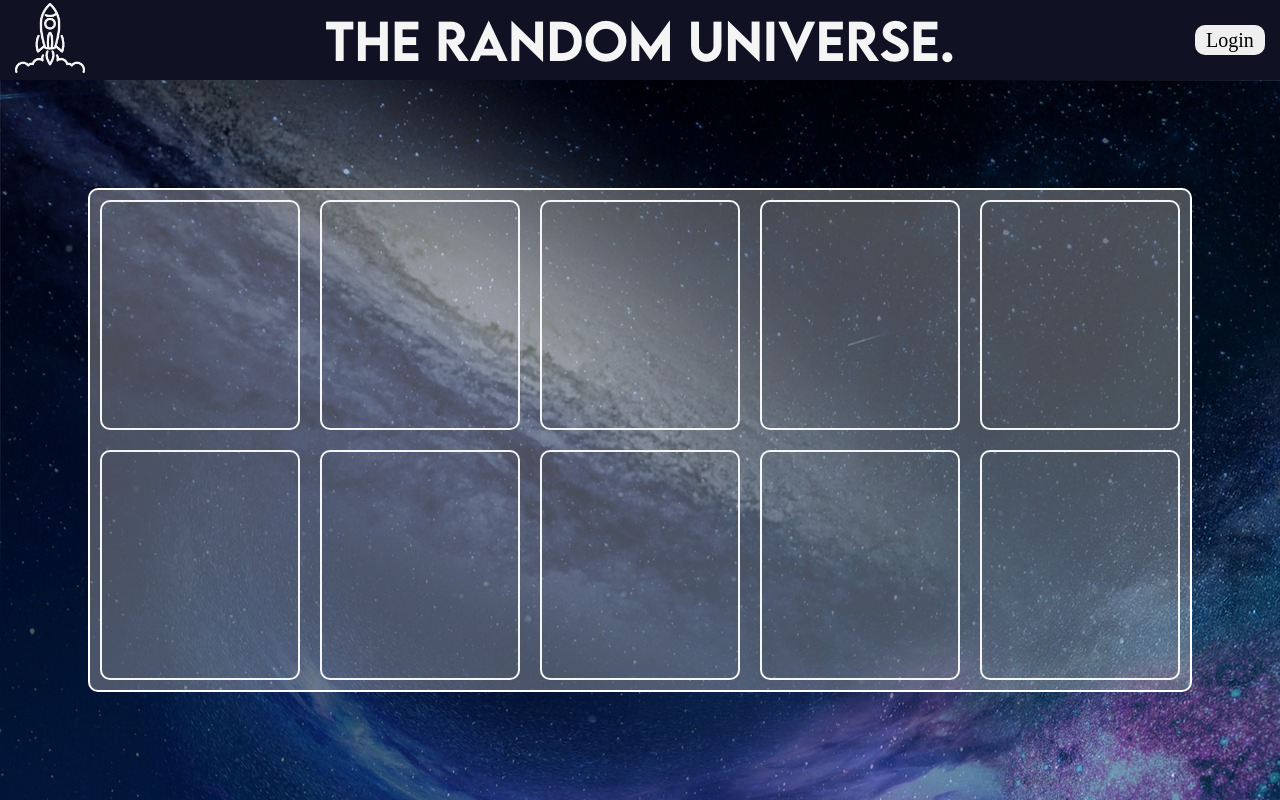
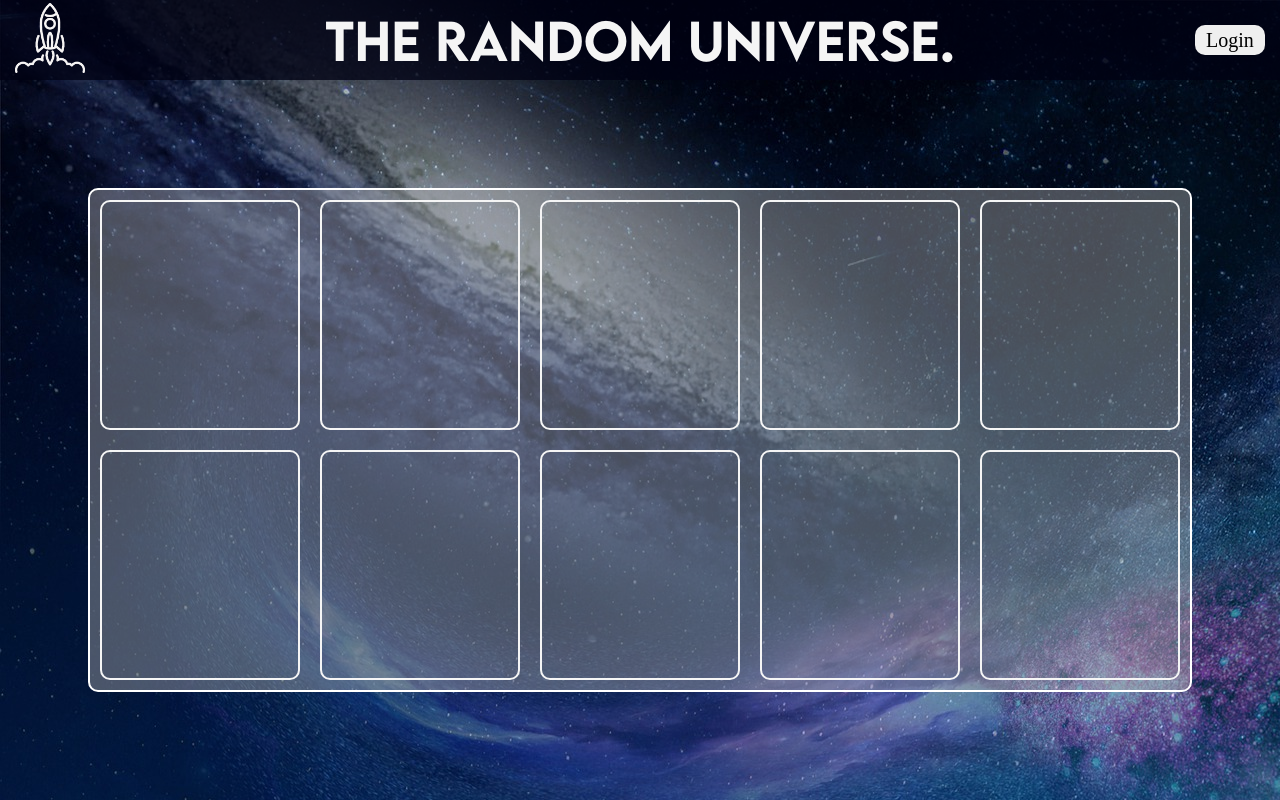
Before and after one commit to Azuritberg/DUIII---API---Project, a PHP site: page / in a window 1280 px wide. Run offline with PHP 8.4, Linux system fonts and the light colour scheme; some web fonts are replaced.

Commit message:
changed opacity

```diff
--- a/Projektet DIII/components/header/header.css
+++ b/Projektet DIII/components/header/header.css
@@ -1,6 +1,6 @@
 
 header {
-    background-color: rgba(0, 2, 20, 0.936);
+    background-color: rgba(0, 2, 20, 0.779);
     font-family: LM-medium;
 }
 
--- a/Projektet DIII/components/main/main.css
+++ b/Projektet DIII/components/main/main.css
@@ -1,10 +1,14 @@
+body {
+    background-image: url(../../images/background/space-7709489_1920.jpg);
+}
+
 main {
     width: 100%;
     height: 90vh;
     display: flex;
     justify-content: center;
     align-items: center;
-    background-image: url(../../images/background/space-7709489_1920.jpg);
+    background-size: cover;
 }
 
 #mainBox {
```
